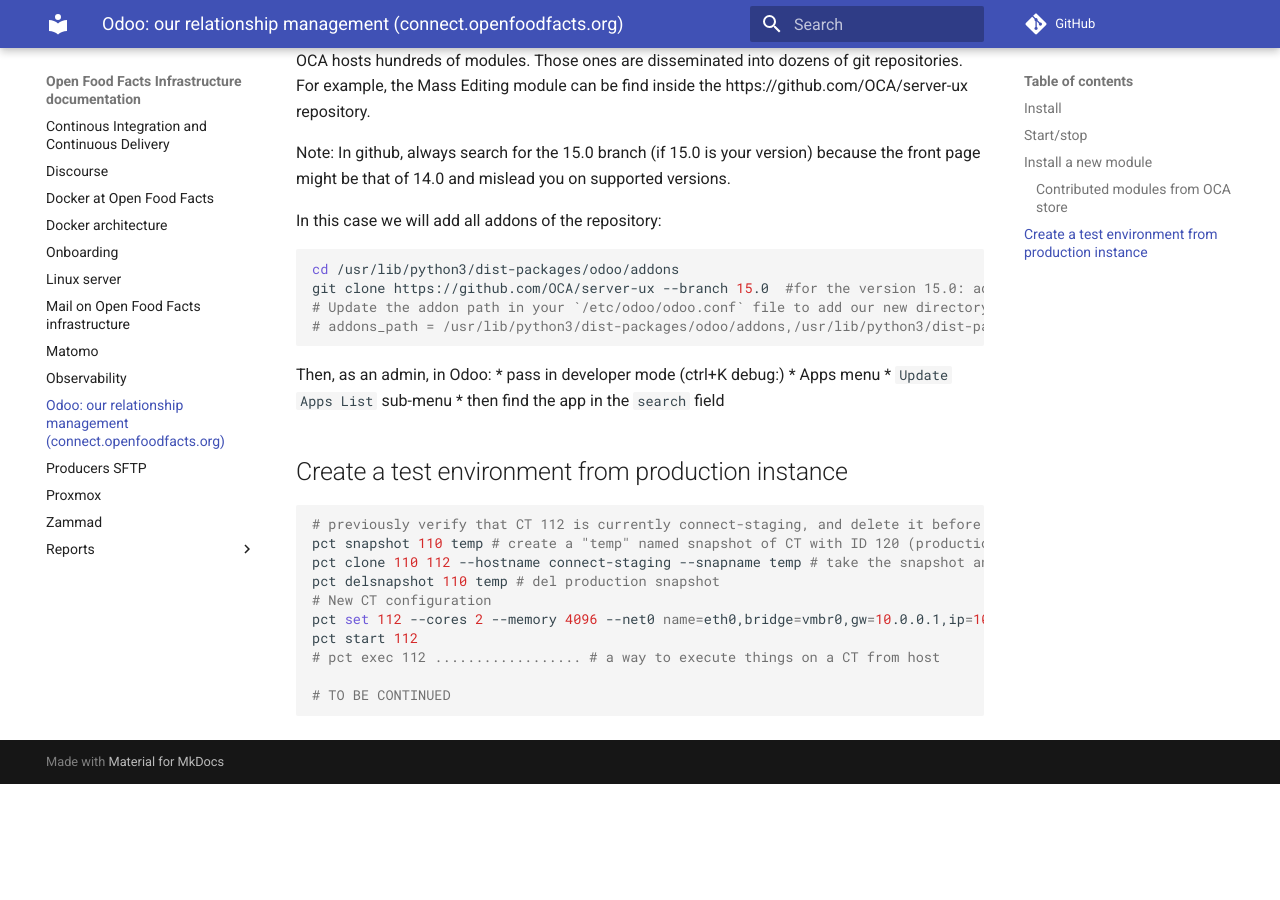
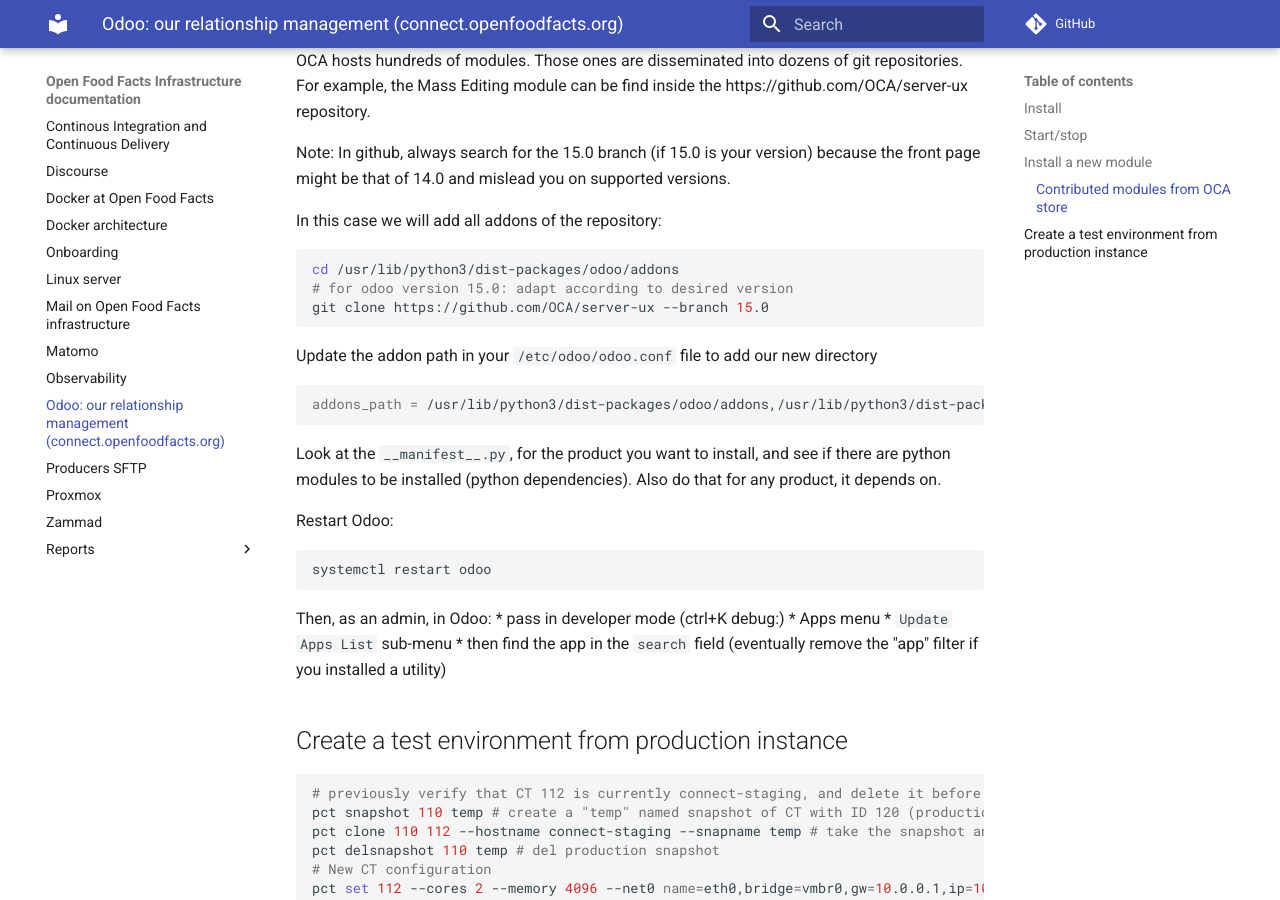
Before and after one commit to openfoodfacts/openfoodfacts-infrastructure, an MkDocs documentation site: the page built from docs/odoo.md, in a window 1280 px wide and 900 px high, scrolled down 1371 px. Built offline with MkDocs 1.6.1 and Material for MkDocs 9.7.7, drawn with Linux system fonts in a browser that asks for light colours; comment, search, counter and statistics services are not loaded; before the commit the page ends 2155 px from its top, so only the background shows below that.

Commit message:
docs: update odoo module install (#157)

````diff
--- a/docs/odoo.md
+++ b/docs/odoo.md
@@ -60,9 +60,21 @@
 
 ```bash
 cd /usr/lib/python3/dist-packages/odoo/addons
-git clone https://github.com/OCA/server-ux --branch 15.0  #for the version 15.0: adapt according to desired version
-# Update the addon path in your `/etc/odoo/odoo.conf` file to add our new directory
-# addons_path = /usr/lib/python3/dist-packages/odoo/addons,/usr/lib/python3/dist-packages/odoo/addons/server-ux
+# for odoo version 15.0: adapt according to desired version
+git clone https://github.com/OCA/server-ux --branch 15.0
+```
+
+Update the addon path in your `/etc/odoo/odoo.conf` file to add our new directory
+```bash
+addons_path = /usr/lib/python3/dist-packages/odoo/addons,/usr/lib/python3/dist-packages/odoo/addons/server-ux
+```
+
+Look at the `__manifest__.py`, for the product you want to install, and see if there are python modules to be installed (python dependencies). Also do that for any product, it depends on.
+
+Restart Odoo:
+
+```bash
+systemctl restart odoo
 ```
 
 
@@ -70,7 +82,7 @@
 * pass in developer mode (ctrl+K debug:)
 * Apps menu
 * `Update Apps List` sub-menu
-* then find the app in the `search` field
+* then find the app in the `search` field (eventually remove the "app" filter if you installed a utility)
 
 ## Create a test environment from production instance
 
````
